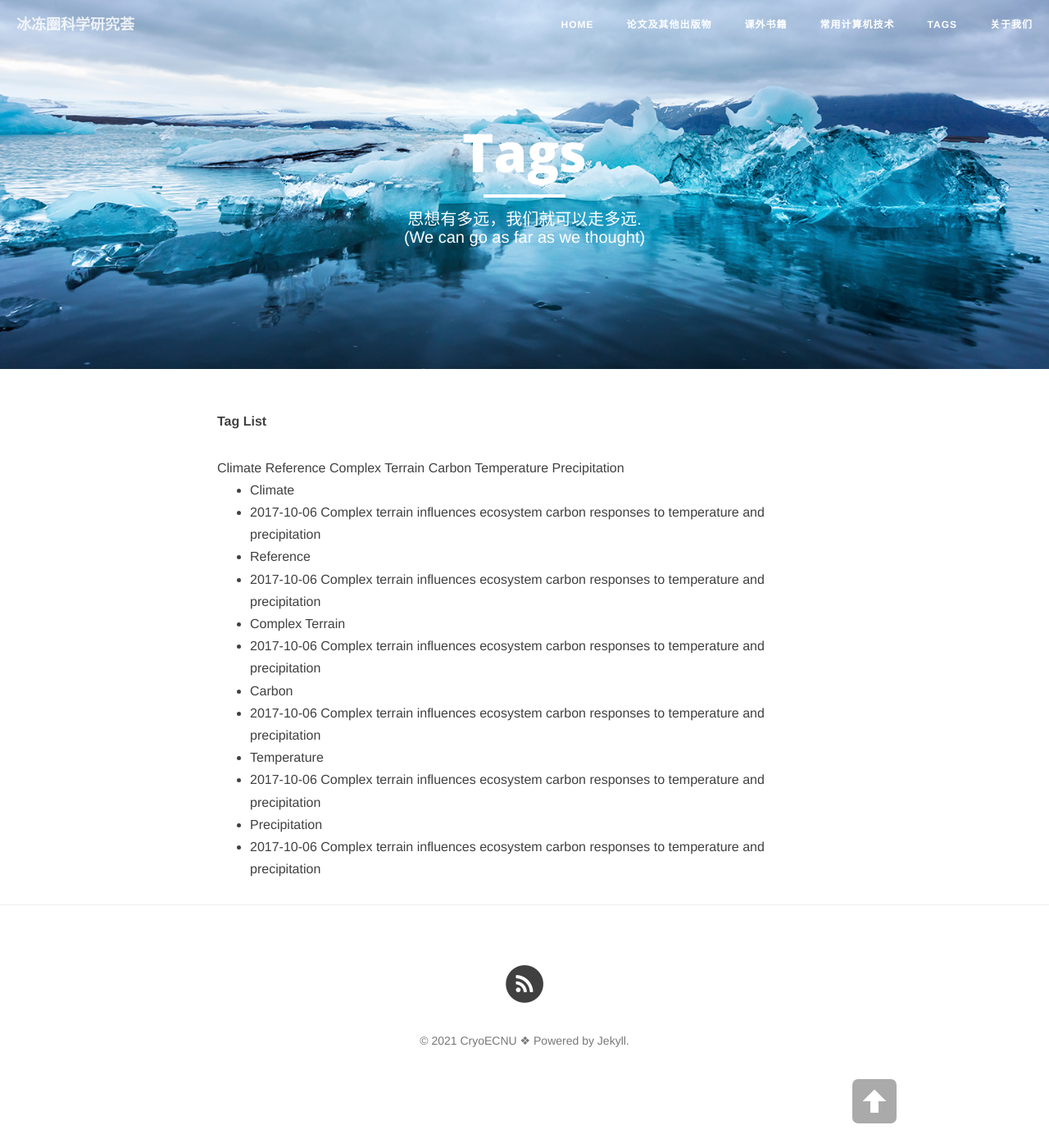
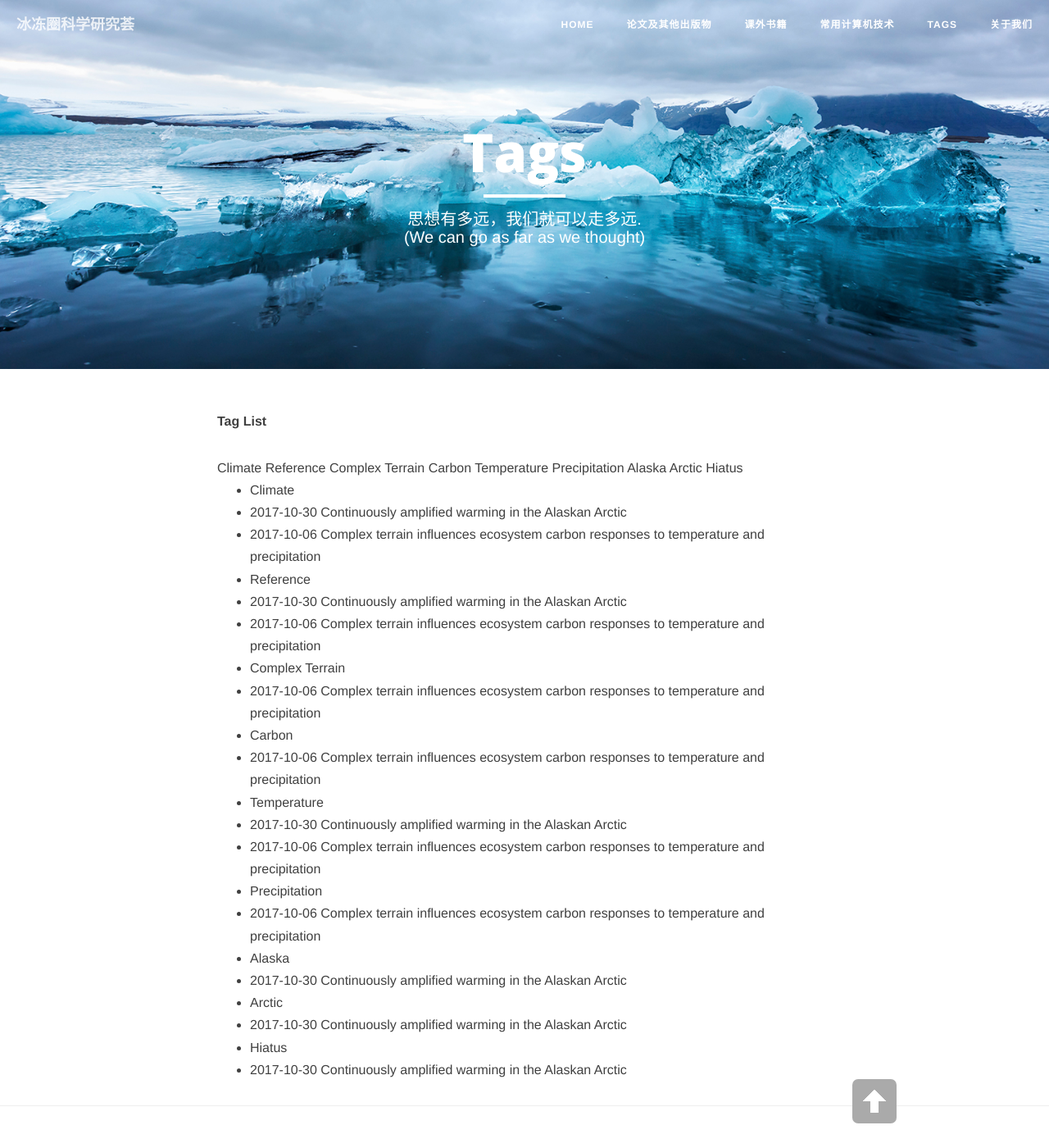
Before and after one commit to CryoECNU/cryoecnu.github.io, a Jekyll site: the page built from ytags.md, in a window 1280 px wide and 1400 px high. Shown: the whole window at 82% size. Built offline with Jekyll 4.4.1, drawn with Linux system fonts in a browser that asks for light colours; nearby versions of some CDN libraries; library files that are not in the unit come from our copies; some of the changed lines change nothing that is shown.

Commit message:
Update 2017-10-30-Complex_terrain_carbon_responses.md

```diff
--- a/_posts/2017-10-30-Complex_terrain_carbon_responses.md
+++ b/_posts/2017-10-30-Complex_terrain_carbon_responses.md
@@ -1,6 +1,6 @@
 ---
 layout: post
-title: Continuously amplified warming in the Alaskan Arctic: Implications for estimating global warming hiatus
+title: Continuously amplified warming in the Alaskan Arctic
 date: 2017-10-30
 categories: blog
 tags: [Climate, Reference, Alaska, Arctic, Temperature, Hiatus]
```
